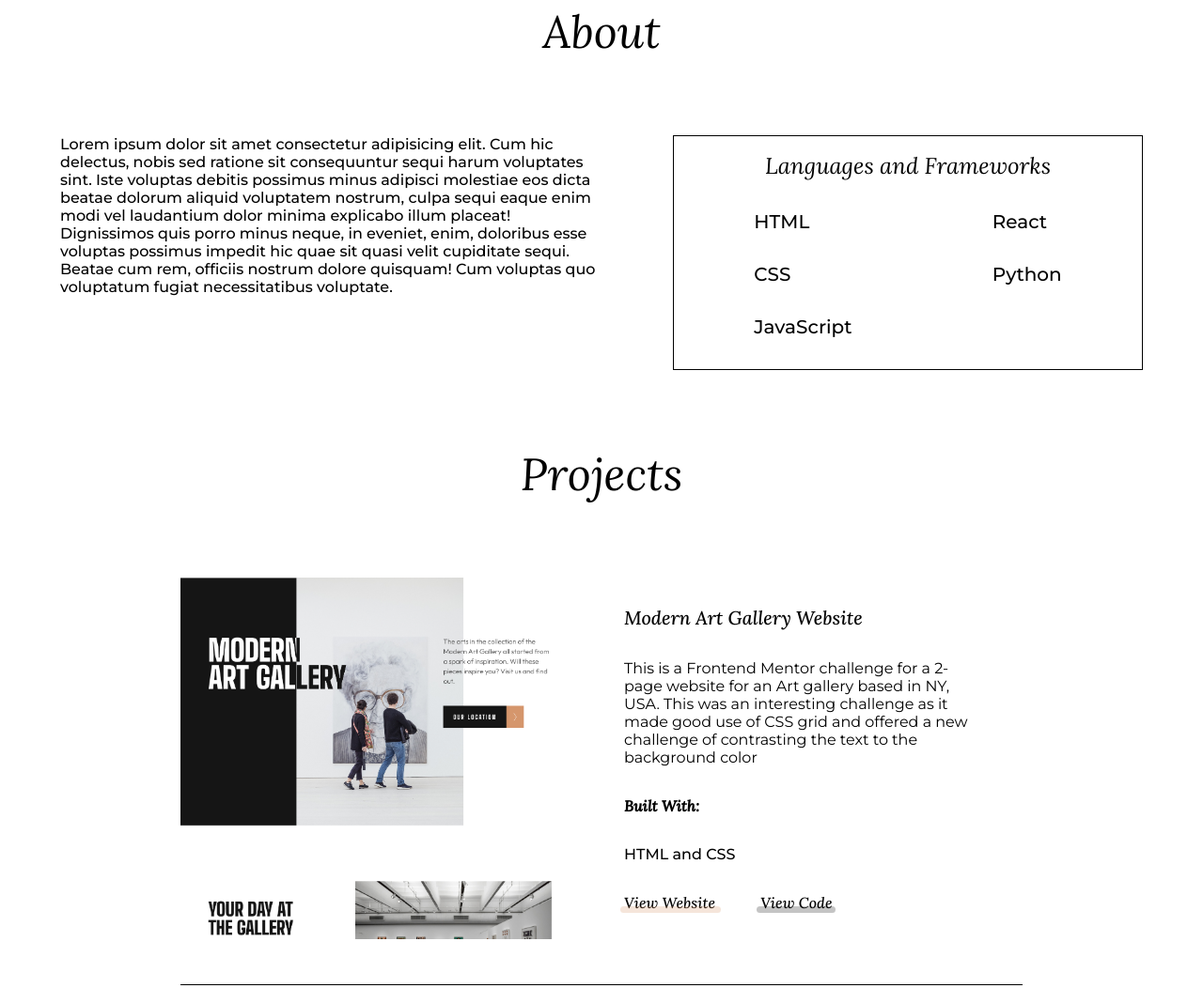
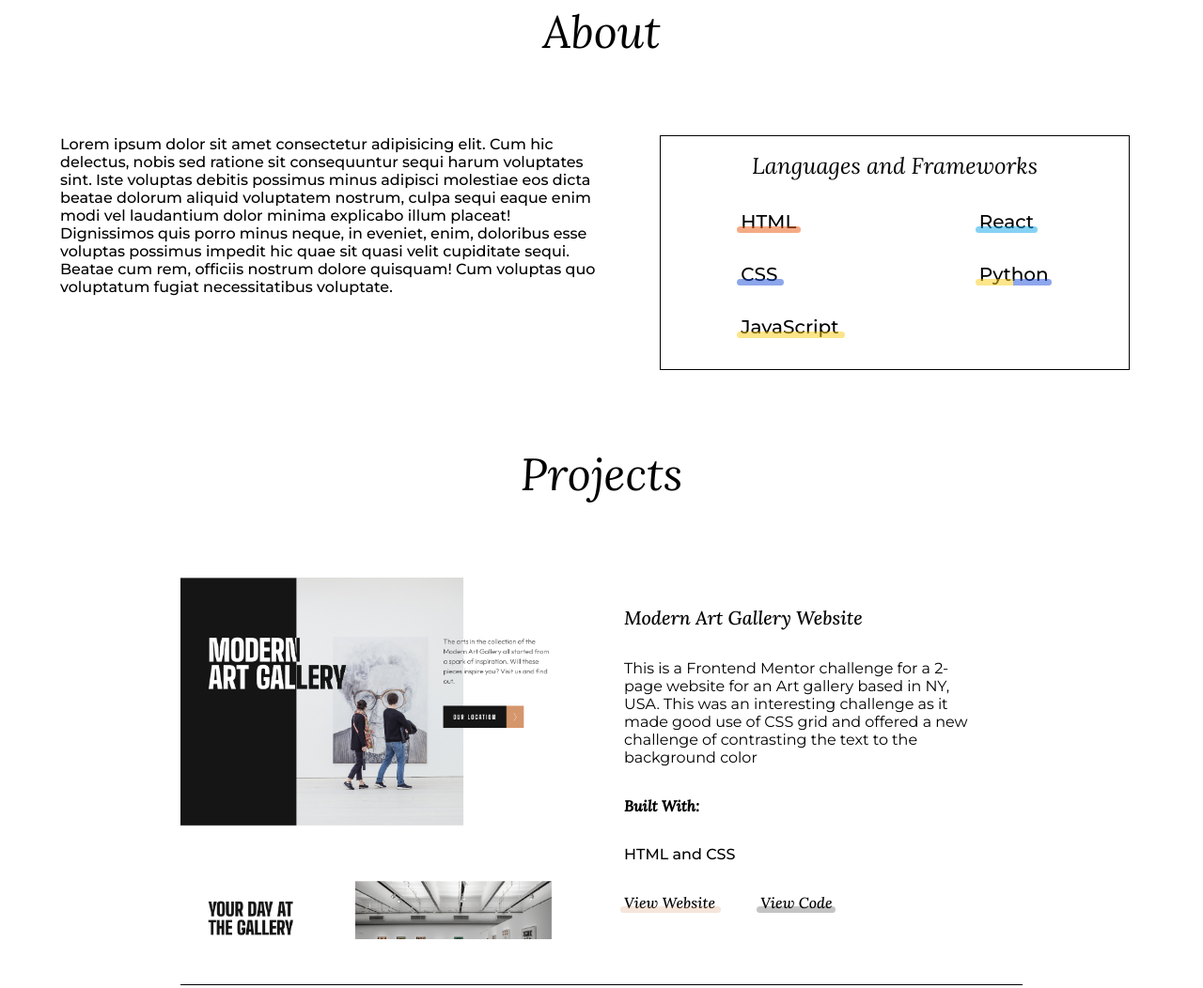
Before and after one commit to acabrie/portfolio-2, a plain HTML site: page index.html in a window 1280 px wide. Shown: the part 1052-2104 px from the top of the page at 94% size. Drawn offline with Linux system fonts and the light colour scheme.

Commit message:
Update about me

```diff
--- a/index.html
+++ b/index.html
@@ -193,9 +193,9 @@
         <div class="contact-container">
             <div class="contact-info">
                 <h4 class="email-hd font-lora fw-500 fs-2">Email:</h4>
-                <p class="email font-mont fw-400 fs-2">acabrie@gmail.com</p>
+                <p class="email font-mont fw-400 fs-2 no-dec">acabrie@gmail.com</p>
                 <h4 class="contact-num-hd font-lora fw-500 fs-2">Contact Number:</h4>
-                <p class="number font-mont fw-400 fs-2">+44 74 819 78804</p>
+                <p class="number font-mont fw-400 fs-2 no-dec">+44 74 819 78804</p>
             </div>
 
             <div class="form-container">
--- a/styles.css
+++ b/styles.css
@@ -91,7 +91,7 @@ img{
 
 .center{text-align: center;}
 
-
+.no-dec{text-decoration: none;}
 
 /*********************/
 /** Header Section ***/
@@ -420,6 +420,8 @@ body{
     border: 1px solid #000;
     max-width: 500px;
     height: 250px;
+    margin-inline: auto;
+    width: 100%;
 }
 
 .skills-container h3{
@@ -437,6 +439,87 @@ body{
     margin-top: 1rem;
     margin-bottom: 2rem;
 }
+
+.html{
+    position: relative;
+}
+
+.html::after{
+    content: '';
+    height: 7px;
+    width: 65%;
+    position: absolute;
+    top: 17px;
+    left: -4px;
+    border-radius: 5px;
+    background-color: #EA580C;
+    opacity: 0.5;
+}
+
+.css{
+    position: relative;
+}
+
+.css::after{
+    content: '';
+    height: 7px;
+    width: 48%;
+    position: absolute;
+    top: 17px;
+    left: -4px;
+    border-radius: 5px;
+    background-color: #1D4ED8;
+    opacity: 0.5;
+}
+
+.javascript{
+    position: relative;
+}
+
+.javascript::after{
+    content: '';
+    height: 7px;
+    width: 110%;
+    position: absolute;
+    top: 17px;
+    left: -4px;
+    border-radius: 5px;
+    background-color: #FACC15;
+    opacity: 0.5;
+}
+
+.react{
+    position: relative;
+}
+
+.react::after{
+    content: '';
+    height: 7px;
+    width: 90%;
+    position: absolute;
+    top: 17px;
+    left: -4px;
+    border-radius: 5px;
+    background-color: #0EA5E9;
+    opacity: 0.5;
+}
+
+.python{
+    position: relative;
+}
+
+.python::after{
+    content: '';
+    height: 7px;
+    width: 110%;
+    position: absolute;
+    top: 17px;
+    left: -4px;
+    border-radius: 5px;
+    background: linear-gradient(to right, #FACC15 0%, #FACC15 50%, #1D4ED8 50%, #1D4ED8 100%);
+    opacity: 0.5;
+}
+
 
 @media (min-width: 55em){
     .about-container{
@@ -651,12 +734,17 @@ body{
 .contact-container{
     display: grid;
     grid-template-columns: 1fr;
-    grid-template-rows: 1fr 1fr;
+    grid-template-rows: 0.85fr 1fr;
 }
 
+.contact-heading{
+    margin-top: 4rem;
+}
 .contact-info{
-    text-align: center;
-    margin-top: 4rem;
+    display: flex;
+    flex-direction: column;
+    justify-content: center;
+    align-items: center;
     position: relative;
 }
 
@@ -723,6 +811,7 @@ body{
 
 .error-msg{
     display: none;
+    padding-top: 1rem;
     font-size: 0.7rem;
     color: #B91C1C;
 }
```
